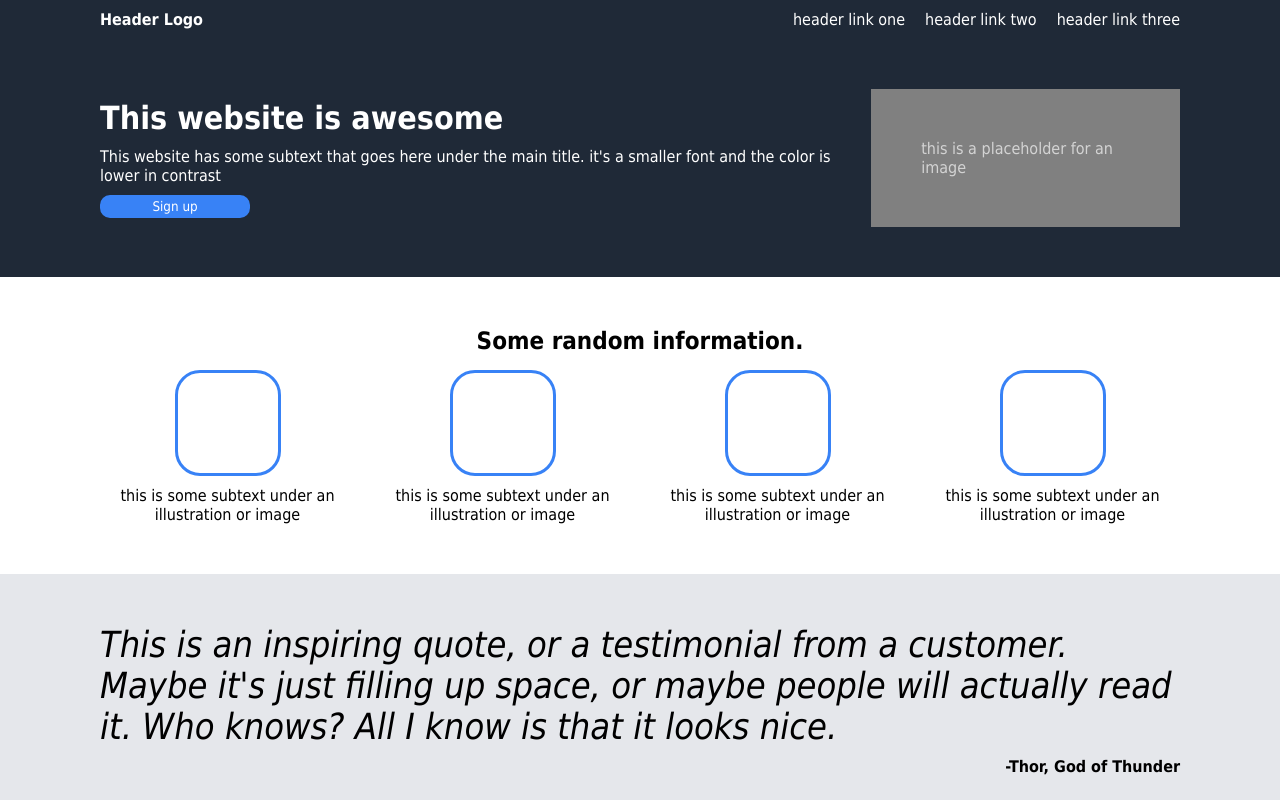
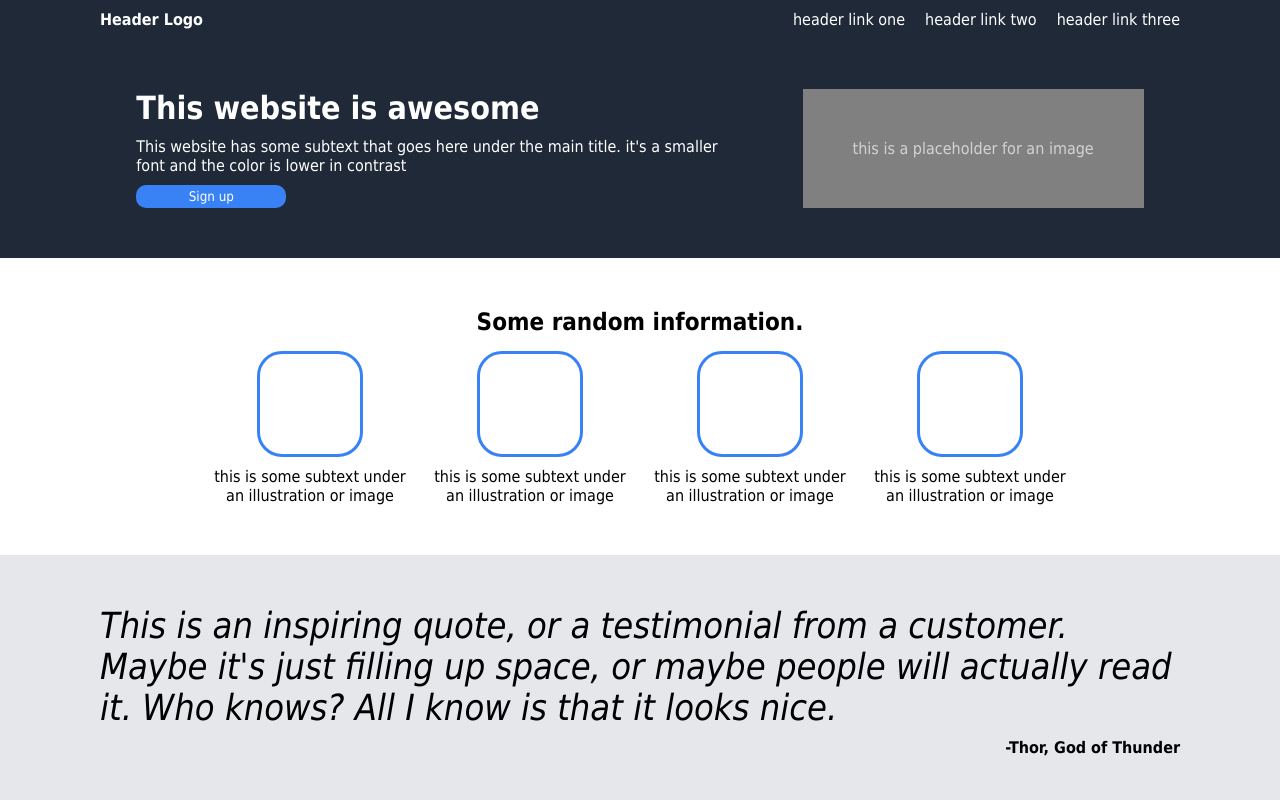
Before and after one commit to sandra-ravishankar3/odin-landing-page, a plain HTML site: page index.html in a window 1280 px wide. Shown: the top 800 px of the page. Drawn offline with Linux system fonts and the light colour scheme.

Commit message:
Add more UX updates to account for changing screen width

```diff
--- a/style.css
+++ b/style.css
@@ -35,12 +35,16 @@
   padding-left: 100px;
   padding-right: 100px;
   align-items: center;
+  justify-content: space-evenly;
 }
 .opener .lh {
   display: flex;
   flex-direction: column;
   margin-right: 15px;
   gap: 10px;
+}
+.opener p {
+  max-width: 600px;
 }
 
 .opener .lh button {
@@ -100,6 +104,7 @@
 
 .card p {
   text-align: center;
+  max-width: 200px;
 }
 
 .quote-section {
```
